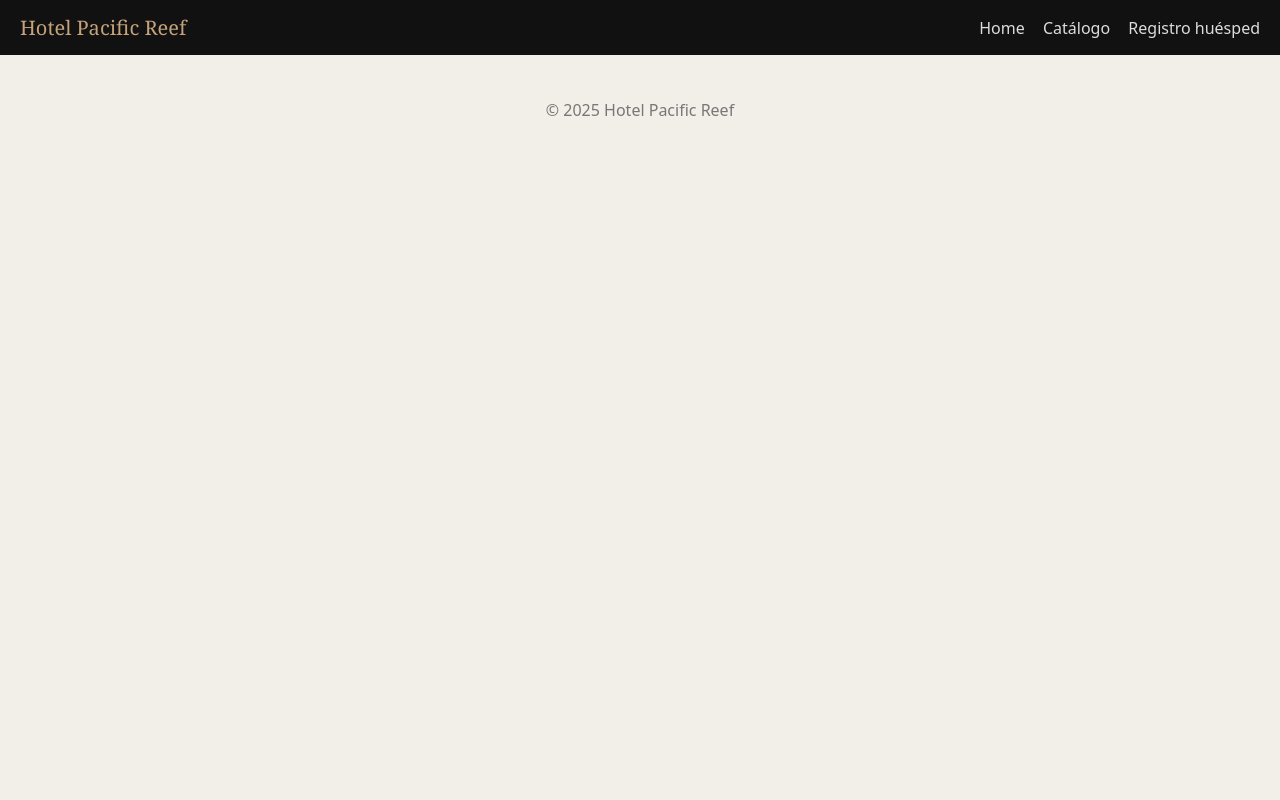
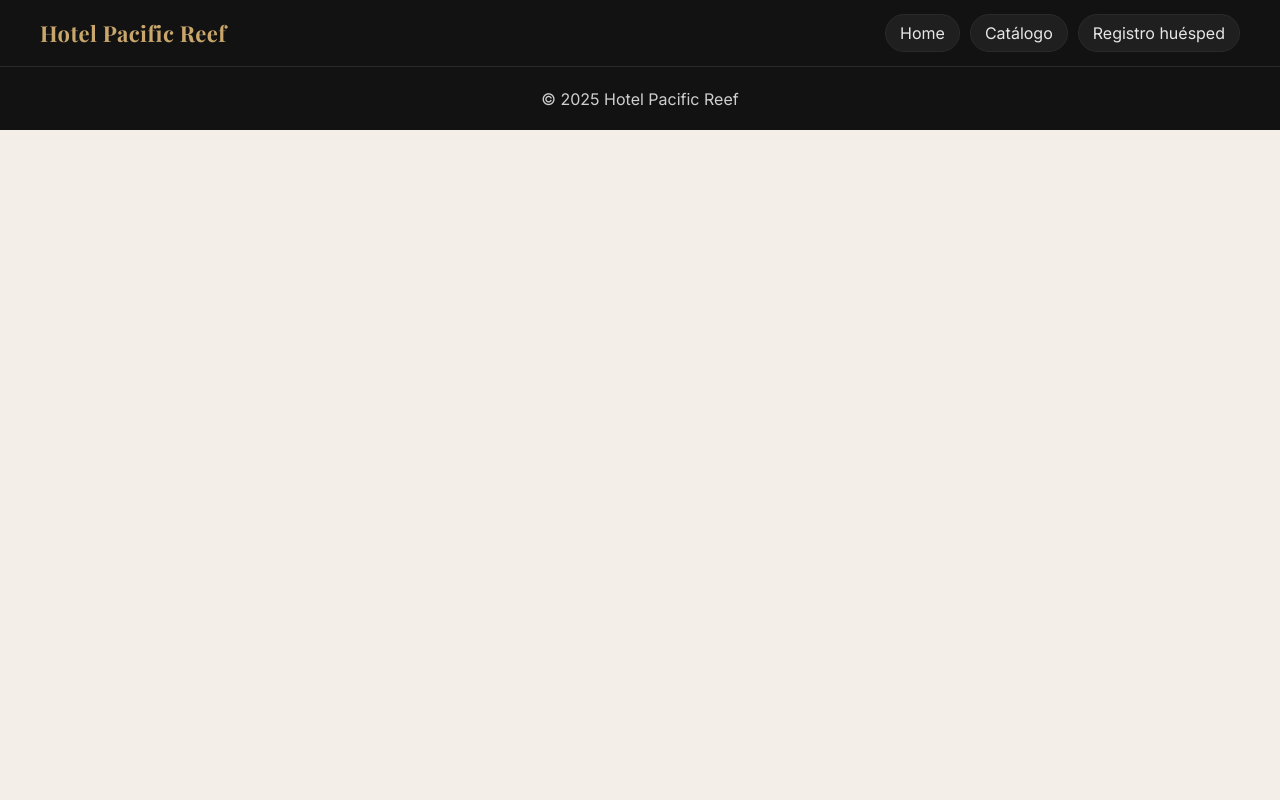
Before and after one commit to Fabugedo/software_pacific_reef, a Django app: template templates/base.html in a window 1280 px wide. Run offline with Django 5.2, Linux system fonts and the light colour scheme; the template is opened without the code that fills it, so the values that code supplies are empty.

Commit message:
paginav2

```diff
--- a/static/css/styles.css
+++ b/static/css/styles.css
@@ -1,14 +1,109 @@
-:root { --bg:#f2efe9; --panel:#e3d3c3; --text:#2b2b2b; --brand:#c4a27a; }
+/* ====== Tokens ====== */
+:root{
+  --bg:#f3efe8;
+  --ink:#1b1b1b;
+  --muted:#6d6d6d;
+  --brand:#c9a66b;
+  --brand-ink:#1a1206;
+  --panel:rgba(255,255,255,.82);
+  --card-shadow: 0 10px 30px rgba(0,0,0,.12);
+  --radius:16px;
+  --topbar-h:64px;
+  --footer-h:64px;
+}
+
+/* ====== Reset mínimo ====== */
 *{box-sizing:border-box}
-body{margin:0;font-family:system-ui,Segoe UI,Arial;background:var(--bg);color:var(--text)}
-.topbar{display:flex;justify-content:space-between;align-items:center;padding:14px 20px;background:#111;color:#fff}
-.topbar .brand{font-family:Georgia,serif;font-size:20px;color:var(--brand)}
-.topbar a{color:#ddd;margin-left:14px;text-decoration:none}
-.container{max-width:1080px;margin:24px auto;padding:0 16px}
-.hero{background:#000; color:#fff; padding:48px; border-radius:12px}
-.hero .btn{display:inline-block;margin-top:12px;padding:10px 16px;background:var(--brand);color:#111;border-radius:8px}
-.panel{margin-top:24px;background:var(--panel);padding:20px;border-radius:12px}
-.panel form{display:grid;grid-template-columns:repeat(4,1fr);gap:12px}
-.panel label{display:flex;flex-direction:column;font-size:14px}
-.btn{cursor:pointer;border:0}
-.footer{text-align:center;color:#777;padding:20px}
+html,body{height:100%}
+body{
+  margin:0;
+  color:var(--ink);
+  background:var(--bg);
+  font-family: Inter, system-ui, -apple-system, Segoe UI, Roboto, Arial, sans-serif;
+  overflow-x:hidden; /* evita scroll horizontal con full-bleed */
+}
+h1,h2{margin:0 0 .6rem}
+h1{font-family:"Playfair Display", Georgia, serif}
+
+/* ====== Helpers ====== */
+.container{max-width:1200px;margin:0 auto;padding:0 20px}
+.full-bleed{width:100vw;margin-left:calc(50% - 50vw);margin-right:calc(50% - 50vw)}
+
+/* ====== Topbar ====== */
+.topbar{position:sticky;top:0;z-index:40;background:#121212;min-height:var(--topbar-h)}
+.topbar__inner{display:flex;align-items:center;justify-content:space-between;padding:14px 0}
+.brand{font-family:"Playfair Display", Georgia, serif;font-weight:700;letter-spacing:.4px;color:var(--brand);font-size:22px}
+.nav{display:flex;gap:10px}
+.nav__link{
+  display:inline-block;padding:8px 14px;border-radius:999px;
+  color:#e6e6e6;text-decoration:none;background:#1f1f1f;border:1px solid #2a2a2a;
+  transition:transform .15s ease, background .15s ease, color .15s ease;
+}
+.nav__link:hover{background:#2a2a2a;transform:translateY(-1px);color:#fff}
+
+/* ====== Hero ====== */
+.hero{
+  position:relative;
+  padding:38px 0 56px;
+  min-height:calc(100vh - var(--topbar-h) - var(--footer-h));
+  margin-bottom:0;
+}
+.hero__bg{
+  position:absolute;inset:0;
+  background:
+    radial-gradient(70% 70% at 75% 35%, rgba(0,0,0,.55) 0%, rgba(0,0,0,.35) 40%, rgba(0,0,0,0) 70%),
+    linear-gradient(to bottom, rgba(0,0,0,.5), rgba(0,0,0,.2)),
+    url('/static/images/hero.jpg') center/cover no-repeat;
+  filter:saturate(105%);
+}
+.hero__grid{position:relative;z-index:1;display:grid;gap:28px;grid-template-columns:1.1fr .9fr}
+.hero__welcome{
+  color:#fff;padding:36px;border-radius:var(--radius);
+  background:linear-gradient(180deg, rgba(0,0,0,.65), rgba(0,0,0,.55));
+  box-shadow:var(--card-shadow);
+}
+.hero__title{font-size:clamp(28px,5vw,42px);line-height:1.1}
+.hero__title span{color:var(--brand)}
+.hero__text{color:#e7e7e7;margin:.75rem 0 1rem}
+@media (max-width:940px){
+  .hero{min-height:calc(100vh - var(--topbar-h) - var(--footer-h) - 80px)}
+  .hero__grid{grid-template-columns:1fr}
+}
+
+/* ====== Glass Card ====== */
+.card{border-radius:var(--radius);box-shadow:var(--card-shadow)}
+.glass{
+  background:var(--panel);
+  backdrop-filter:blur(8px) saturate(120%);
+  -webkit-backdrop-filter:blur(8px) saturate(120%);
+  border:1px solid rgba(255,255,255,.5);
+  padding:22px;
+}
+.card__title{font-size:22px;font-weight:700}
+
+/* ====== Form ====== */
+.form{display:grid;gap:14px;grid-template-columns:1fr 1fr 1fr auto;align-items:end;margin-top:10px}
+@media (max-width:940px){.form{grid-template-columns:1fr;align-items:stretch}}
+.field{display:flex;flex-direction:column;gap:6px}
+.label{font-size:13px;color:#3a3a3a;font-weight:600}
+.input{
+  width:100%;height:40px;border-radius:10px;border:1px solid #d6d0c6;
+  padding:0 12px;background:#fff;color:var(--ink);
+}
+.input:focus{outline:none;border-color:#c5b397;box-shadow:0 0 0 3px rgba(201,166,107,.18)}
+
+/* ====== Buttons ====== */
+.btn{border:0;cursor:pointer;border-radius:10px;font-weight:600;line-height:1;transition:.18s ease;display:inline-flex;align-items:center;justify-content:center}
+.btn--primary{background:var(--brand);color:var(--brand-ink);padding:12px 18px}
+.btn--primary:hover{transform:translateY(-1px);filter:brightness(0.95)}
+.btn--ghost{background:#ece9e3;color:#1b1b1b;padding:10px 18px}
+.btn--ghost:hover{background:#e4dfd7}
+
+/* ====== Footer ====== */
+.footer{
+  height:var(--footer-h);
+  background:#121212;
+  color:#cfcfcf;
+  border-top:1px solid #2a2a2a;
+  display:flex;align-items:center;justify-content:center;
+}
--- a/templates/base.html
+++ b/templates/base.html
@@ -4,17 +4,23 @@
   <meta charset="utf-8">
   <title>{% block title %}Hotel Pacific Reef{% endblock %}</title>
   <meta name="viewport" content="width=device-width, initial-scale=1">
+  <link rel="preconnect" href="https://fonts.googleapis.com">
+  <link rel="preconnect" href="https://fonts.gstatic.com" crossorigin>
+  <link href="https://fonts.googleapis.com/css2?family=Inter:wght@400;500;600&family=Playfair+Display:wght@600;700&display=swap" rel="stylesheet">
   <link rel="stylesheet" href="/static/css/styles.css">
 </head>
 <body>
   <header class="topbar">
+  <div class="topbar__inner container">
     <div class="brand">Hotel Pacific Reef</div>
-    <nav>
-      <a href="{% url 'home' %}">Home</a>
-      <a href="#">Catálogo</a>
-      <a href="#">Registro huésped</a>
+    <nav class="nav">
+      <a href="{% url 'home' %}" class="nav__link">Home</a>
+      <a href="#" class="nav__link">Catálogo</a>
+      <a href="#" class="nav__link">Registro huésped</a>
     </nav>
-  </header>
+  </div>
+</header>
+
 
   <main class="container">
     {% block content %}{% endblock %}
```
Also changed, not shown: templates/hotel/home.html (+32 -18 lines).
